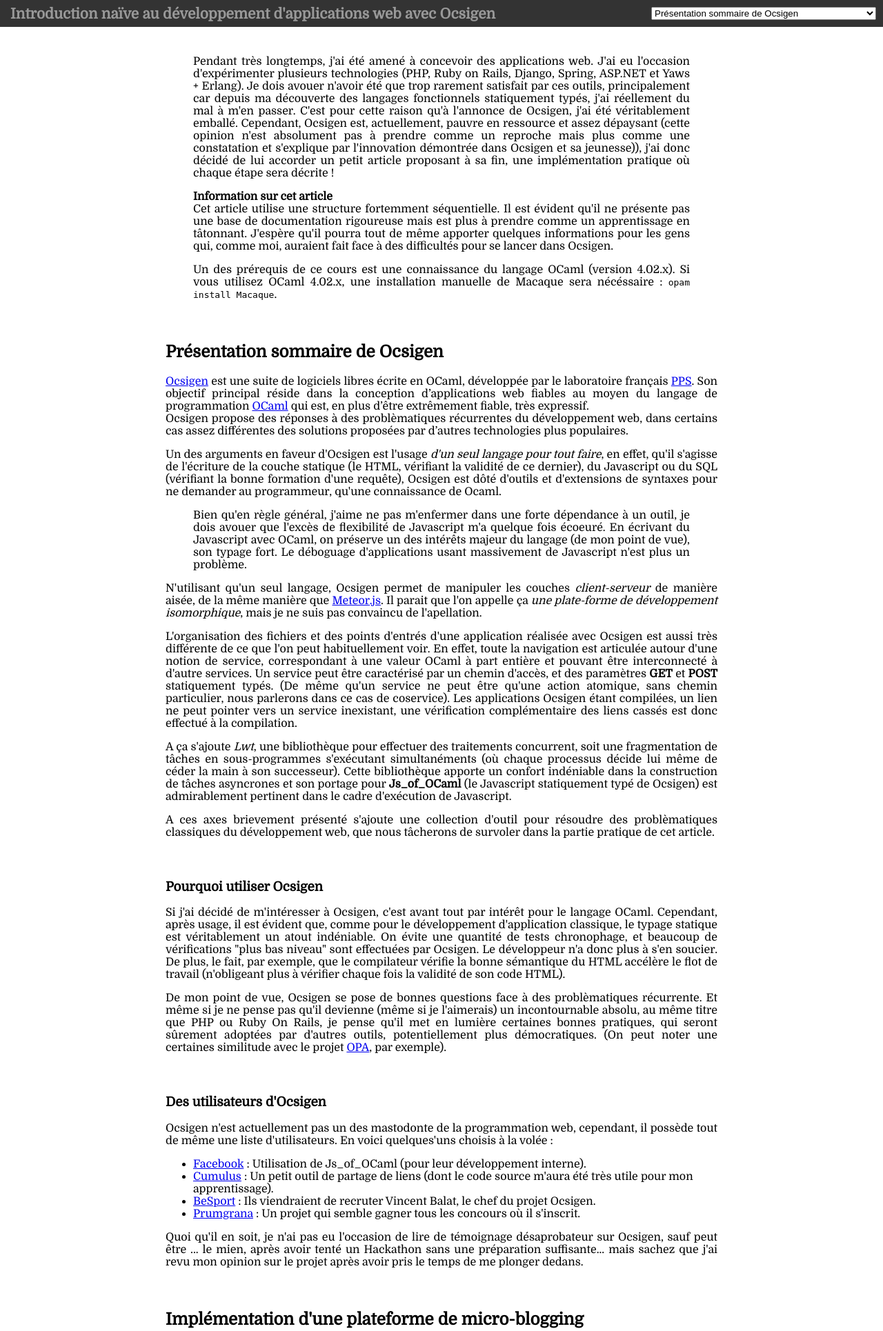
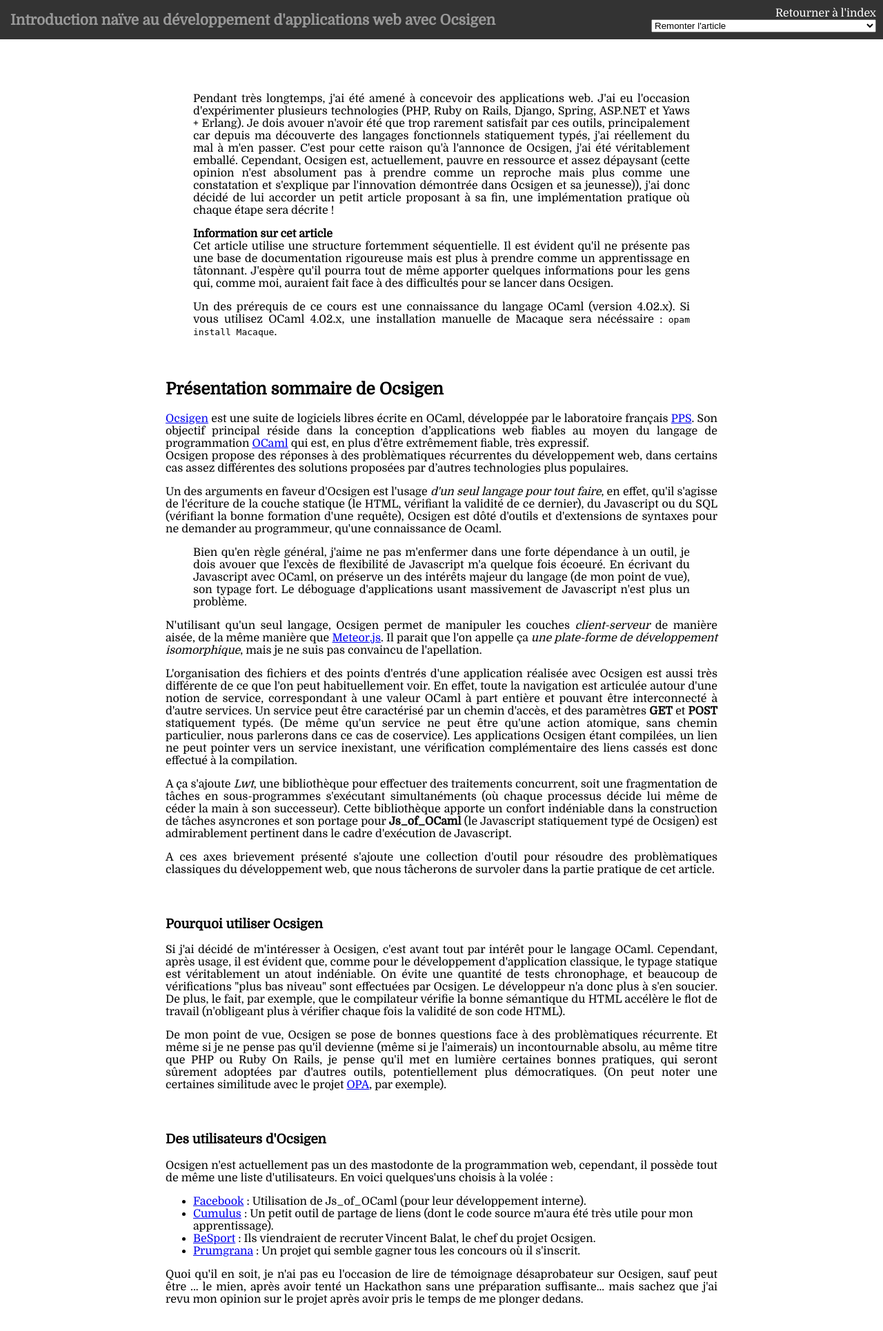
Before and after one commit to BastienDuplessier/xvw.github.io, a PHP site: page /post/ocsigen.html in a window 1280 px wide. Shown: the top 1930 px of the page at 69% size. Run offline with PHP 8.4, Linux system fonts and the light colour scheme; some libraries are stand-ins or nearby versions.

Commit message:
Update pages

```diff
--- a/custom.js
+++ b/custom.js
@@ -3,13 +3,20 @@
 var childs  = content.querySelectorAll('h1,h2,h3,h4,h5,h6');
 var toc     = document.createElement('select');
 var target  = document.getElementById('rtitle');
+
+option  = document.createElement('option');
+option.value = 'top';
+textnd  = document.createTextNode("Remonter l'article");
+option.appendChild(textnd);
+toc.appendChild(option);
+
 for(i = 0; i < childs.length; i++) {
 		current = childs.item(i);
 		textnd  = document.createTextNode(current.firstChild.data);
 		option  = document.createElement('option');
 		option.value = current.getAttribute('id');
 		option.appendChild(textnd);
-		toc.appendChild(option)
+		toc.appendChild(option);
 }
 toc.addEventListener('change', function (e) {
 		window.location = "#"+(e.target.options[e.target.selectedIndex].value)
--- a/index.html
+++ b/index.html
@@ -7,8 +7,8 @@
     <link rel="stylesheet" href="style.css">
   </head>
   <body>
+		<div id="htitle"><h1>Xavier Van de Woestyne</h1></div>
     <div id="content">
-      <h1>Xavier Van de Woestyne</h1>
 
       <h2>Me contacter</h2>
       <ul>
--- a/post/code_utile.html
+++ b/post/code_utile.html
@@ -10,9 +10,11 @@
     <script>hljs.initHighlightingOnLoad();</script>
   </head>
   <body>
+		<div id="top">remonter</div>
 		<div id="htitle">
 			<h1>Sur la construction d'un programme utile</h1>
 			<div id="rtitle">
+							<a href="../index.html">Retourner à l'index</a>
 			</div>
 		</div>
     <div id="content">
--- a/post/ocsigen.html
+++ b/post/ocsigen.html
@@ -10,9 +10,11 @@
     <script>hljs.initHighlightingOnLoad();</script>
   </head>
   <body>
+		<div id="top">remonter</div>
 		<div id="htitle">
 			<h1>Introduction naïve au développement d'applications web  avec Ocsigen</h1>
 			<div id="rtitle">
+							<a href="../index.html">Retourner à l'index</a>
 			</div>
 		</div>
     <div id="content">
--- a/post/phantoms.html
+++ b/post/phantoms.html
@@ -10,9 +10,11 @@
     <script>hljs.initHighlightingOnLoad();</script>
   </head>
   <body>
+		<div id="top">remonter</div>
 		<div id="htitle">
 			<h1>Les types fantômes en OCaml</h1>
 			<div id="rtitle">
+							<a href="../index.html">Retourner à l'index</a>
 			</div>
 		</div>
     <div id="content">
--- a/post/ppx_test.html
+++ b/post/ppx_test.html
@@ -10,9 +10,11 @@
     <script>hljs.initHighlightingOnLoad();</script>
   </head>
   <body>
+		<div id="top">remonter</div>
 		<div id="htitle">
 			<h1>Un environnement réfutable pour les tests en OCaml</h1>
 			<div id="rtitle">
+							<a href="../index.html">Retourner à l'index</a>
 			</div>
 		</div>
     <div id="content">
--- a/post/test.html
+++ b/post/test.html
@@ -10,9 +10,11 @@
     <script>hljs.initHighlightingOnLoad();</script>
   </head>
   <body>
+		<div id="top">remonter</div>
 		<div id="htitle">
 			<h1></h1>
 			<div id="rtitle">
+							<a href="../index.html">Retourner à l'index</a>
 			</div>
 		</div>
     <div id="content">
--- a/src/header.html
+++ b/src/header.html
@@ -10,9 +10,11 @@
     <script>hljs.initHighlightingOnLoad();</script>
   </head>
   <body>
+		<div id="top">remonter</div>
 		<div id="htitle">
 			<h1>{{TITLE}}</h1>
 			<div id="rtitle">
+							<a href="../index.html">Retourner à l'index</a>
 			</div>
 		</div>
     <div id="content">
--- a/style.css
+++ b/style.css
@@ -19,8 +19,12 @@
     margin: auto;
 }
 
+#top {
+		margin-top: 100px;
+		visibility: hidden;
+}
+
 #innercontent{
-		margin-top: 80px;
     width: 100%;
     margin-bottom: 64px;
 }
@@ -69,6 +73,13 @@
 		vertical-align: middle;
 }
 
+#rtitle a {
+		display: block;
+		color: white;
+		text-decoration: none;
+
+}
+
 @media (max-width: 500px){
 
 		#innercontent {
```
Also changed, not shown: 5 other files.
